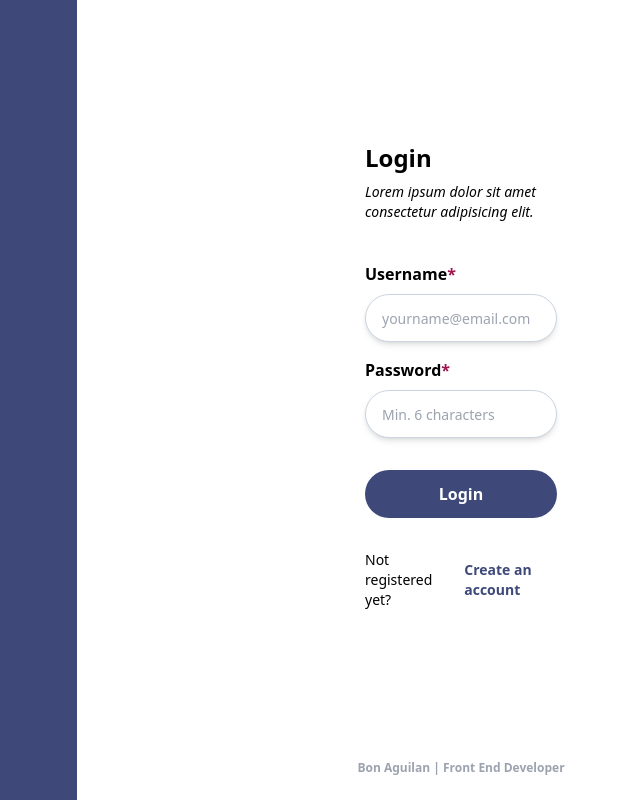
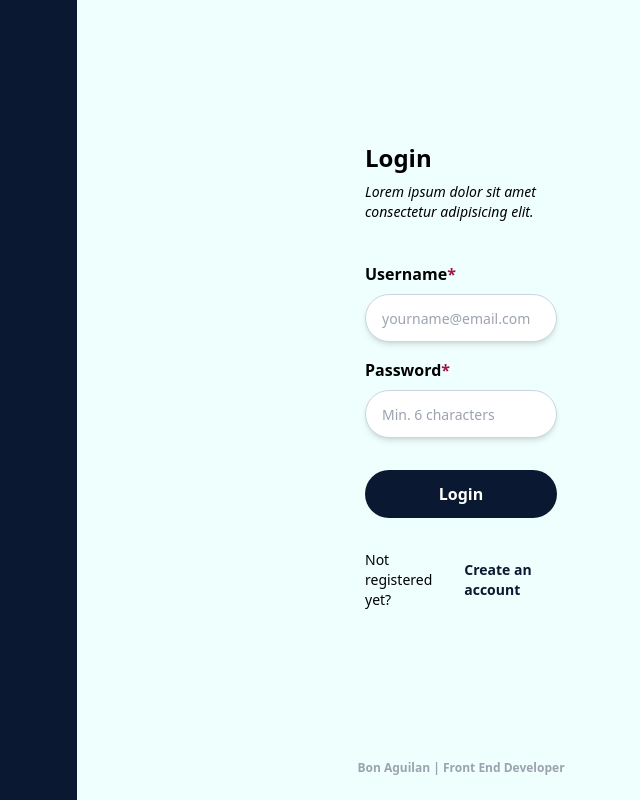
Before and after one commit to aguilanbon/mern-app, a React (Create React App) app: page / in a window 1280 px wide. Shown: the whole page, without its empty margins (435-1075 px from the left). Built offline with nearby package versions, Linux system fonts and the light colour scheme.

Commit message:
changed color schemes again

```diff
--- a/src/App.js
+++ b/src/App.js
@@ -6,7 +6,7 @@
 
 function App() {
   return (
-  <div className="w-auto min-h-screen bg-white">
+  <div className="w-auto min-h-screen bg-bg">
     {/* <Header /> */}
       <Routes>
         <Route path='/' element={ <Login /> }></Route>
--- a/src/pages/Home/Navigation.jsx
+++ b/src/pages/Home/Navigation.jsx
@@ -4,8 +4,8 @@
   return (
     <div className='xl:w-60 bg-primary'>
         <div className='w-full flex-flex-col'>
-            <div className='w-full h-12 bg-bg flex items-center justify-center'>
-                <h1 className='text-primary font-bold'>Profiling App</h1>
+            <div className='w-full h-auto bg-bg flex items-center justify-center'>
+                {/* <h1 className='text-primary font-bold'>Profiling App</h1> */}
             </div>
         </div>
     </div>
--- a/tailwind.config.js
+++ b/tailwind.config.js
@@ -6,9 +6,9 @@
   theme: {
     extend: {
       colors: {
-        'primary' : '#3E497A',
-        'secondary': '#ACB6E5',
-        'bg': '#EAE3D2',
+        'primary' : '#0A1931',
+        'secondary': '#E8CBC0',
+        'bg': '#EFFFFD',
         'creamwhite': '#F9F5EB'
       }
     },
```
